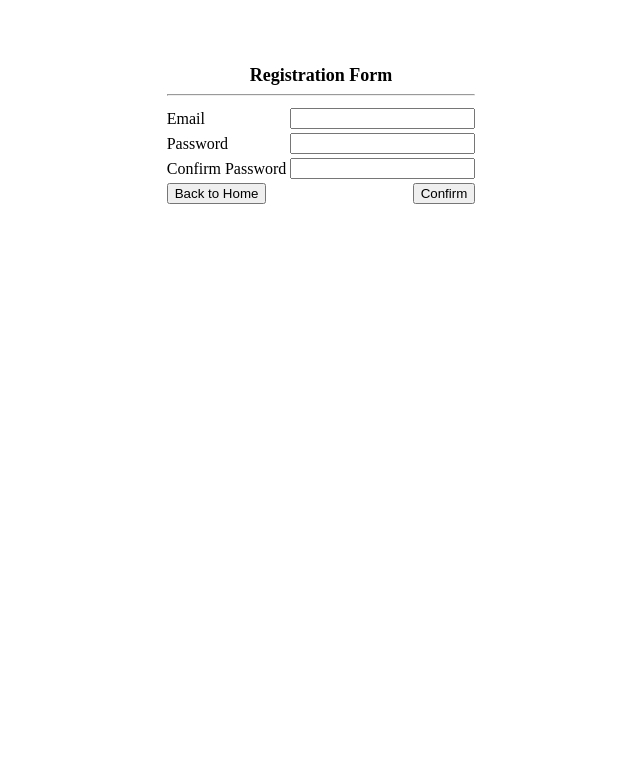
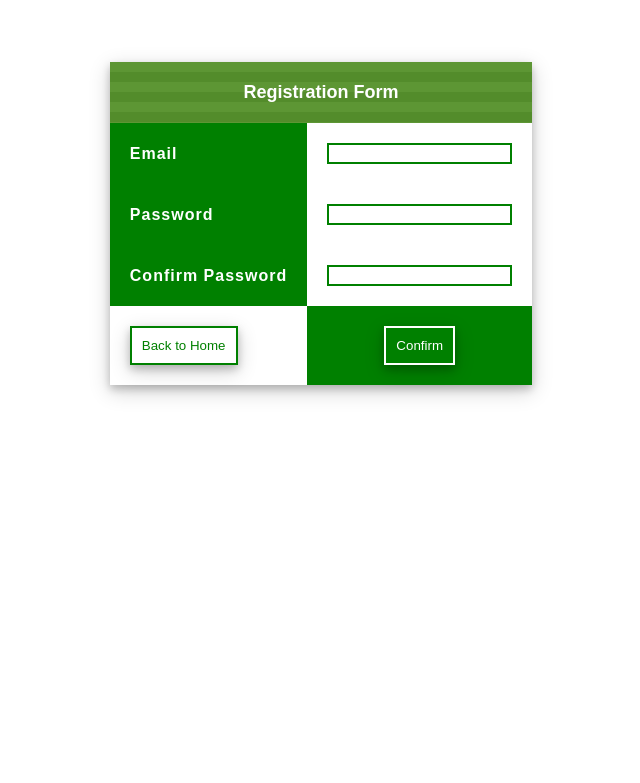
Before and after one commit to 2TakarDeveloper/TutorsHub, a PHP site: page /App/Registration.php in a window 1280 px wide. Shown: the top 783 px of the page, without its empty margins (319-959 px from the left). Run offline with PHP 8.4, Linux system fonts and the light colour scheme.

Commit message:
New CSS to registration and Tutor ProfilePage

```diff
--- a/root/App/Registration.php
+++ b/root/App/Registration.php
@@ -10,17 +10,15 @@ if($_SERVER['REQUEST_METHOD']=="POST")
     $pass = $_POST['password'];
     $cpass = $_POST['cpassword'];
 
-
-    if (filter_var($_POST["email"], FILTER_VALIDATE_EMAIL))
-    {
-        if($pass==$cpass)
-        {
-            $tutor['Email']=$_POST['email'];
-            $tutor['Password']=$_POST['password'];
-            $tutor['MemberSince']=date_create('now')->format('Y-m-d');
+     if(isset($_POST['confirm'])) {
+         if (filter_var($_POST["email"], FILTER_VALIDATE_EMAIL)) {
+             if ($pass == $cpass) {
+                 $tutor['Email'] = $_POST['email'];
+                 $tutor['Password'] = $_POST['password'];
+                 $tutor['MemberSince'] = date_create('now')->format('Y-m-d');
 
                  //Set a method to sent back to home page if fail give error msg
-            if(NewTutor($tutor)){
+                 if (NewTutor($tutor)) {
 
                      $id = GetTutorId($tutor['Email'], $tutor['Password']);
 
@@ -28,63 +26,141 @@ if($_SERVER['REQUEST_METHOD']=="POST")
                      NewTutorInfo($id['Id']);
 
                      header('../index.php');
+                 } else {
+                     echo("Failed");
                  }
-            else{
-                echo ("Failed");
              }
          }
      }
 }
 
 ?>
-
+<style>
+    body
+    {
+        font-family: sans-serif;
+    //background-image: url("../bg.jpg");
+    }
+    tbody
+    {
+        box-shadow: 0 4px 8px 0 rgba(0, 0, 0, 0.2), 0 6px 20px 0 rgba(0, 0, 0, 0.19);
+    }
+    table
+    {
+        border-spacing: 0px;
+    }
+    th
+    {
+        padding: 20px;
+        color: white;
+        background: linear-gradient(
+                to bottom,
+                #5d9634,
+                #5d9634 50%,
+                #538c2b 50%,
+                #538c2b
+        );
+        background-size: 100% 20px;
+    }
+    input
+    {
+        border: 2px solid green;
+    }
+    input:focus{
+        outline: none;
+    }
+    .left
+    {
+        background: green;
+        padding:20px;
+        color:#fff;
+        font-weight: 700;
+        letter-spacing: 1px;
+    }
+    .right
+    {
+        padding: 20px;
+        background: white;
+    }
+    button
+    {
+        padding:10px;
+        background-color: white;
+        box-shadow: 0 4px 8px 0 rgba(0, 0, 0, 0.2), 0 6px 20px 0 rgba(0, 0, 0, 0.19);
+        color: green;
+        border: 2px solid green;
+        -webkit-transition-duration: 0.4s;
+        transition-duration: 0.4s;
+        cursor: pointer;
+    }
+    button:hover {
+        background-color: green;
+        color: white;
+    }
+    #btn
+    {
+        padding:10px;
+        background-color: green;
+        box-shadow: 0 4px 8px 0 rgba(0, 0, 0, 0.2), 0 6px 20px 0 rgba(0, 0, 0, 0.19);
+        color: white;
+        border: 2px solid white;
+        -webkit-transition-duration: 0.4s;
+        transition-duration: 0.4s;
+        cursor: pointer;
+    }
+    #btn:hover {
+        background-color: white;
+        color: green;
+        border: 2px solid green;
+    }
+</style>
 
 <html>
 <body>
+<div class="wrap">
 
     <form method="post">
 
         <table  align="center" >
             <tr>
-			<td colspan=4>
-			<center><font size=4><b>Registration Form</b></font></center>
-			<hr>
-			</td>
+                <th colspan=4>
+                    <center><font size=4><b>Registration Form</b>
+                </th>
             </tr>
 
             <tr>
-			<td>Email</td><br/>
-			<td>
+                <td class="left">Email</td><br/>
+                <td class="right">
                     <input type="text" name="email" size="20" /><br />
                 </td>
             </tr>
 
             <tr>
-			<td>Password
+                <td class="left">Password
                 </td><br/>
-			<td>
+                <td class="right">
                     <input type="password" name="password" size="20" /><br />
                 </td>
             </tr>
 
             <tr>
-			<td>Confirm Password
+                <td class="left">Confirm Password
                 </td><br/>
-			<td>
+                <td class="right">
                     <input type="password" name="cpassword" size="20" /><br />
                 </td>
             </tr>
 
             <tr>
 
-			<td><button formaction="../index.php">Back to Home</button></td>
+                <td class="right"><button formaction="../index.php">Back to Home</button></td>
 
-			<td align="right"><input type="submit" name="confirm" value="Confirm" /></td>
+                <td align="center" style="background: green"><input id="btn" type="submit" name="confirm" value="Confirm" /></td>
             </tr>
 
 
         </table>
     </form>
-
+</div>
 </body>
 </html>
```
Also changed, not shown: root/App/EditProfile.php (+4 -4 lines), root/App/TutorProfile.php (+56 -34 lines). Lines whose indentation alone changed are shown as unchanged.
